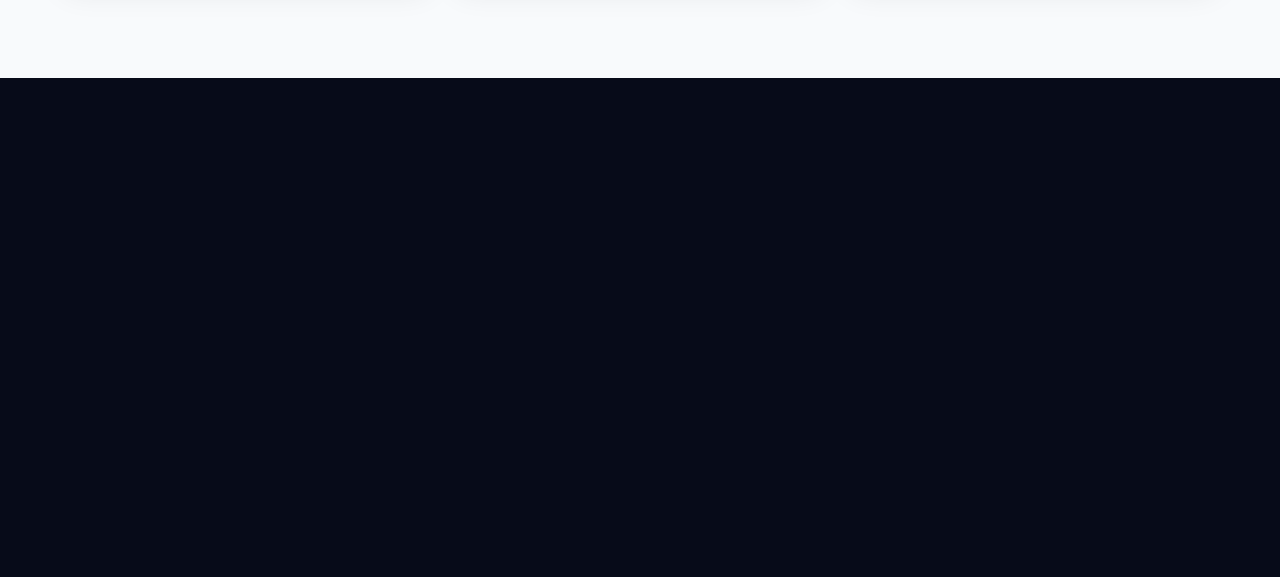
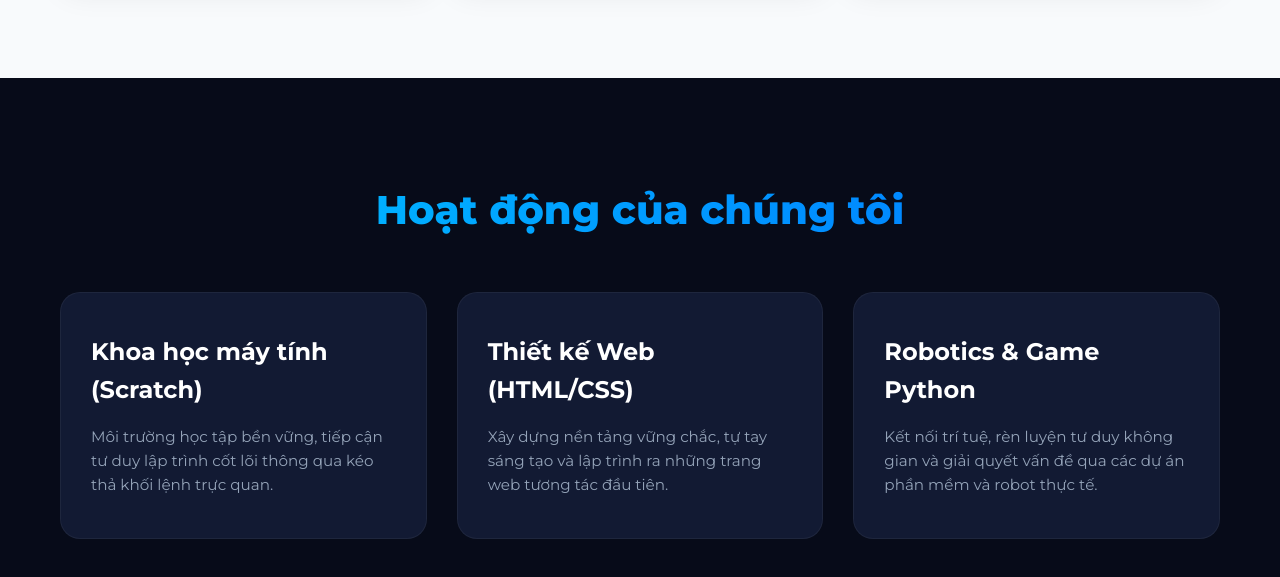
Before and after one commit to chungduongg/web_steamedu_cd2, a plain HTML site: page index.html in a window 1280 px wide. Shown: the part 2360-2937 px from the top of the page. Before the commit the page ends 2438 px from the top, so only its background shows below. Drawn offline with Linux system fonts and the light colour scheme.

Commit message:
feat: add form structure

```diff
--- a/index.html
+++ b/index.html
@@ -105,3 +105,23 @@
             </div>
         </div>
     </section>
+
+        <section id="course" class="courses">
+        <div class="container">
+            <h2 class="section-title">Hoạt động của chúng tôi</h2>
+            <div class="grid-3">
+                <div class="card animate-up">
+                    <h3>Khoa học máy tính (Scratch)</h3>
+                    <p>Môi trường học tập bền vững, tiếp cận tư duy lập trình cốt lõi thông qua kéo thả khối lệnh trực quan.</p>
+                </div>
+                <div class="card animate-up" style="animation-delay: 0.2s;">
+                    <h3>Thiết kế Web (HTML/CSS)</h3>
+                    <p>Xây dựng nền tảng vững chắc, tự tay sáng tạo và lập trình ra những trang web tương tác đầu tiên.</p>
+                </div>
+                <div class="card animate-up" style="animation-delay: 0.4s;">
+                    <h3>Robotics & Game Python</h3>
+                    <p>Kết nối trí tuệ, rèn luyện tư duy không gian và giải quyết vấn đề qua các dự án phần mềm và robot thực tế.</p>
+                </div>
+            </div>
+        </div>
+    </section>
```
